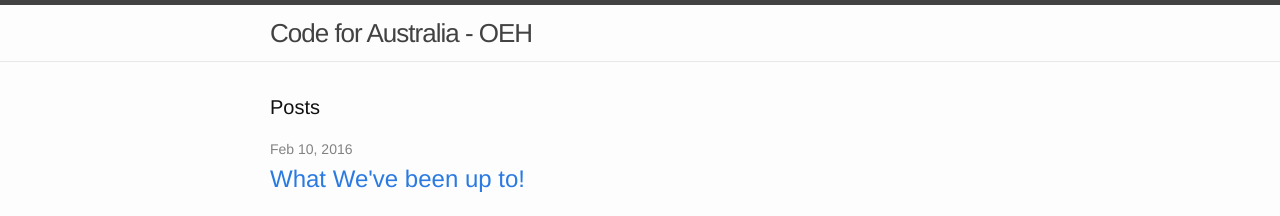
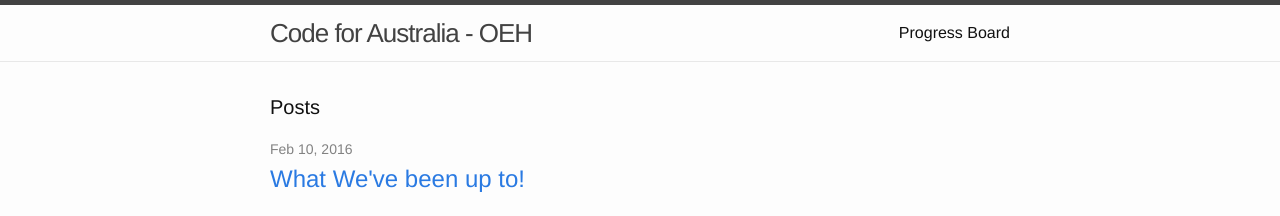
Before and after one commit to CodeforAustralia/oeh-blog, a Jekyll site: the page built from index.html, in a window 1280 px wide. Shown: the top 216 px of the page. Built offline with Jekyll 4.4.1, drawn with Linux system fonts in a browser that asks for light colours.

Commit message:
Added progress board to page links

```diff
--- a/_includes/header.html
+++ b/_includes/header.html
@@ -14,6 +14,7 @@
       </a>
 
       <div class="trigger">
+        <a class="page-link" href="https://waffle.io/kennib/heritage-near-me">Progress Board</a>
         {% for my_page in site.pages %}
           {% if my_page.title %}
           <a class="page-link" href="{{ my_page.url | prepend: site.baseurl }}">{{ my_page.title }}</a>
```
